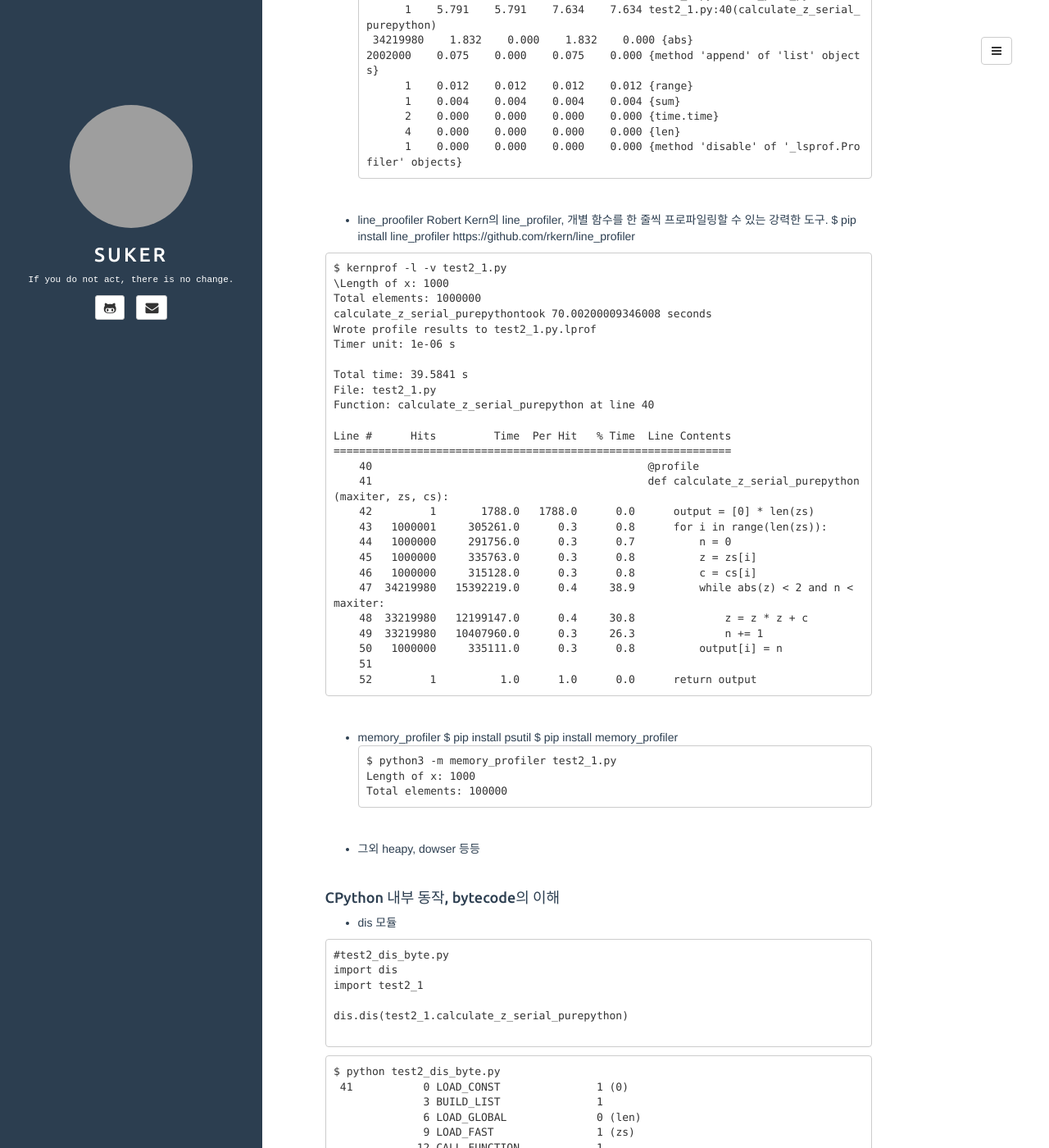
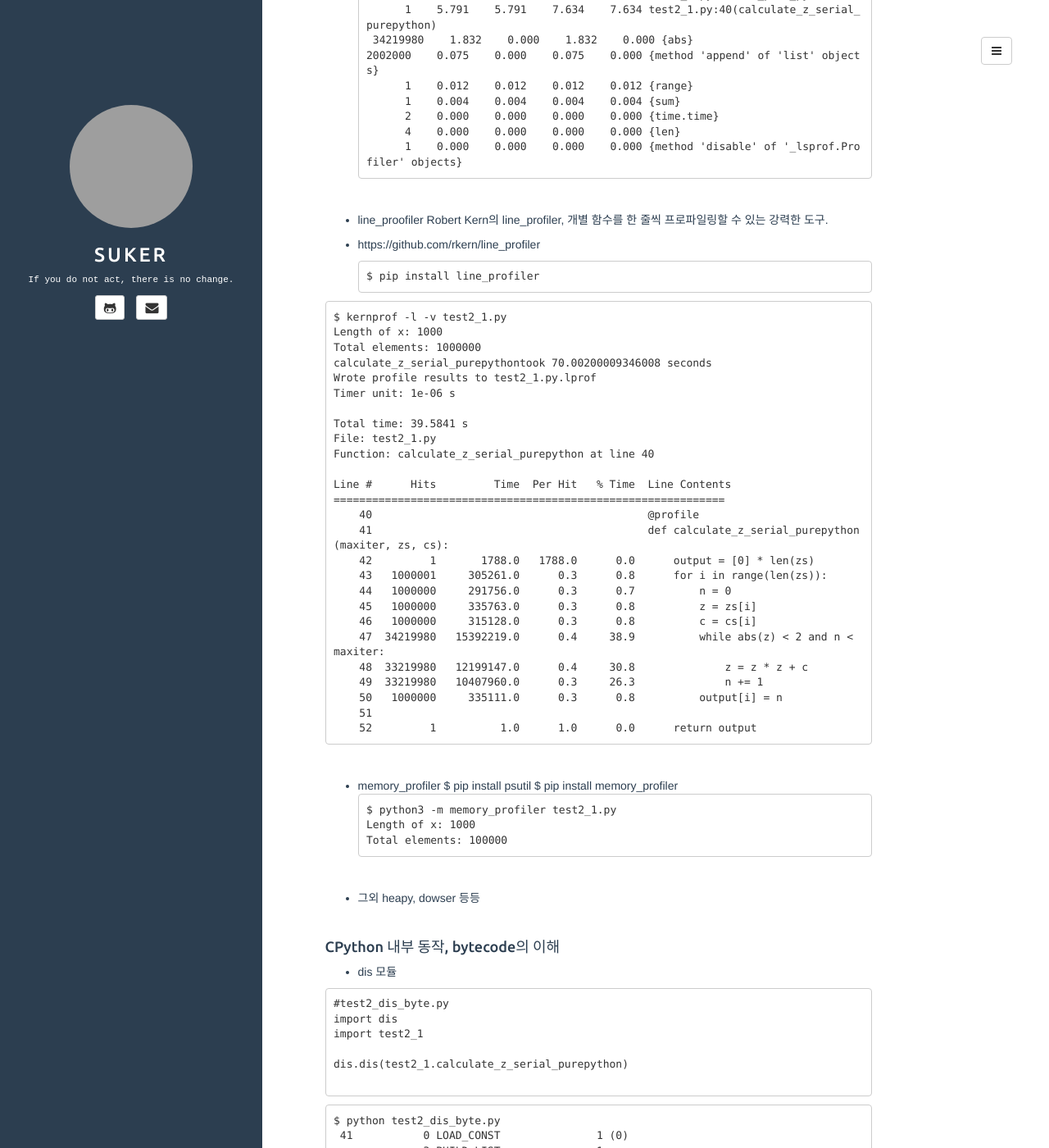
Before and after one commit to kchhero/kchhero.github.io, a Jekyll site: the page built from _posts/2018-06-21-language-high-performance-python.md, in a window 1280 px wide and 1400 px high, scrolled down 1025 px. Shown: the whole window at 82% size. Built offline with Jekyll 4.4.1, drawn with Linux system fonts in a browser that asks for light colours; grey boxes are pictures that could not be loaded.

````diff
--- a/_posts/2018-06-21-language-high-performance-python.md
+++ b/_posts/2018-06-21-language-high-performance-python.md
@@ -64,12 +64,15 @@ $ python -m cProfile -s cumulative test2_1.py
 
 * line_proofiler
 Robert Kern의 line_profiler, 개별 함수를 한 줄씩 프로파일링할 수 있는 강력한 도구.
+
+* https://github.com/rkern/line_profiler
+```
 $ pip install line_profiler
-https://github.com/rkern/line_profiler
+```
 
 ```
 $ kernprof -l -v test2_1.py
-\Length of x: 1000
+Length of x: 1000
 Total elements: 1000000
 calculate_z_serial_purepythontook 70.00200009346008 seconds
 Wrote profile results to test2_1.py.lprof
@@ -80,7 +83,7 @@ File: test2_1.py
 Function: calculate_z_serial_purepython at line 40
 
 Line #      Hits         Time  Per Hit   % Time  Line Contents
-==============================================================
+=============================================================
     40                                           @profile
     41                                           def calculate_z_serial_purepython(maxiter, zs, cs):
     42         1       1788.0   1788.0      0.0      output = [0] * len(zs)
@@ -200,4 +203,4 @@ fn_terse
              15 RETURN_VALUE
 ```
 
-	 내장 함수를 사용하는 경우가 더 간결하다. 그렇지 않은 경우는 루프가 반복될 때마다 변수 타입을 검사한다.
+ 내장 함수를 사용하는 경우가 더 간결하다. 그렇지 않은 경우는 루프가 반복될 때마다 변수 타입을 검사한다.
````
